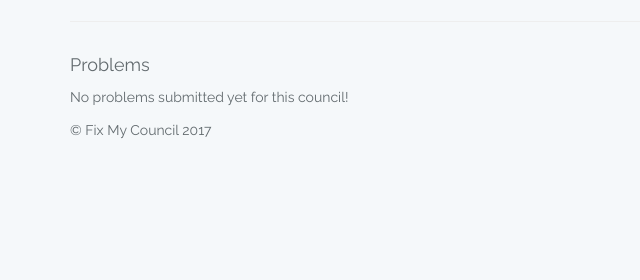
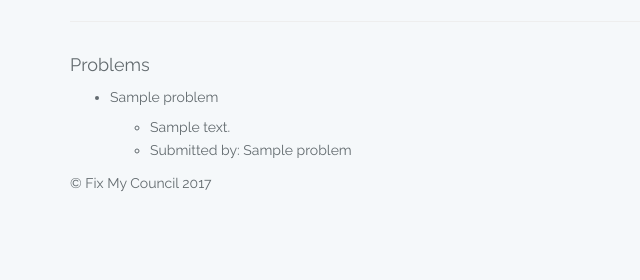
Before and after one commit to rachellesalvadora/fixmycouncil, a Laravel app: page /council/1 in a window 1280 px wide. Shown: the part 520-800 px from the top of the page, without its empty margins (0-640 px from the left). Run offline with Laravel 8, Linux system fonts and the light colour scheme; data comes from the database, SQL or seed files in the repository; tables that the repository leaves empty hold one stand-in row (values such as "Sample post"); settings files or empty folders that the repository lacks are supplied.

Commit message:
Fix logic error in Council Info
- Update to greater than or equal to 1

```diff
--- a/resources/views/pages/council-info.blade.php
+++ b/resources/views/pages/council-info.blade.php
@@ -56,7 +56,7 @@
             <div class="row">
                 <div class="col-md-12">
                     <h4>Problems</h4>
-                    @if ($council->problems->count() > 1)
+                    @if ($council->problems->count() >= 1)
                         @foreach($council->problems as $problem)
                             <ul>
                                 <li><h5>{{ $problem->title}}</h5></li>
```
